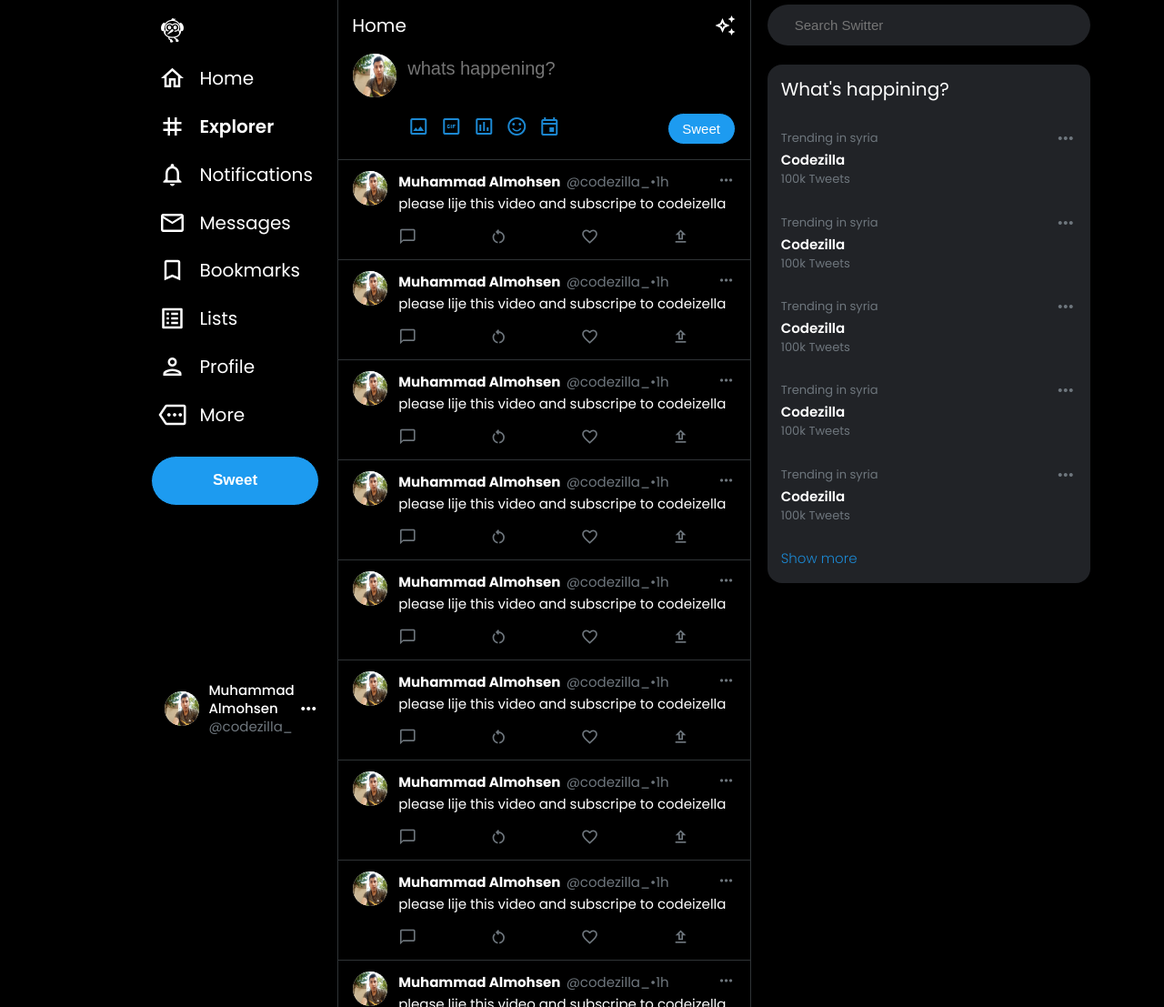
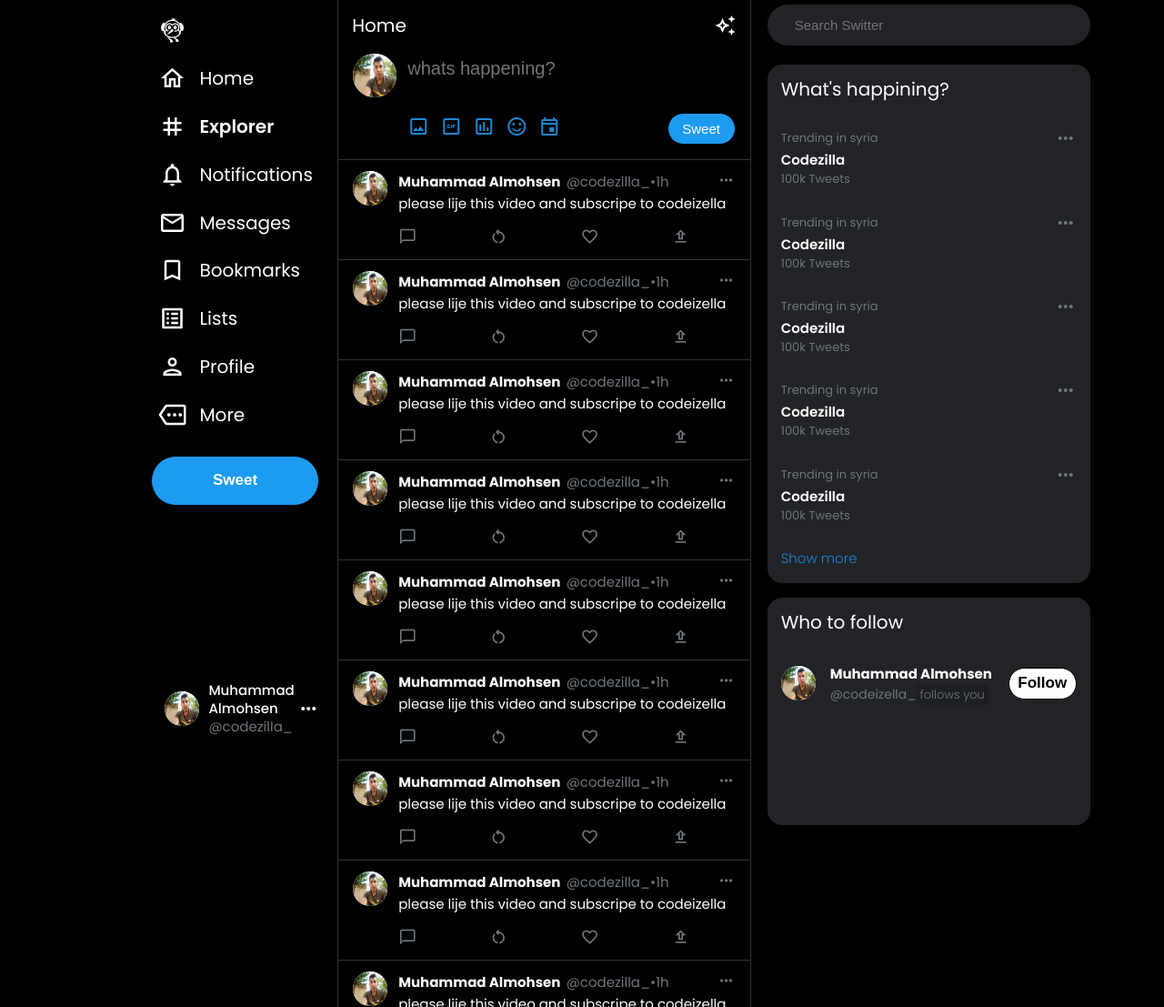
Before and after one commit to MohammadAlmohsen/twitter, a plain HTML site: page index.html in a window 1280 px wide. Shown: the top 1107 px of the page at 91% size. Drawn offline with Linux system fonts and the light colour scheme.

Commit message:
Start the follow section

```diff
--- a/index.html
+++ b/index.html
@@ -523,7 +523,17 @@
             </div>
 
             <div class="follow">
-
+                <h1 class="h1-title">Who to follow</h1>
+                <div class="follow-profile">
+                    <img class="tweet-img" src="image/photo_2024-05-09_22-26-43.jpg"/>
+                    <div class="follow-details">
+                    <a href="">
+                        Muhammad Almohsen
+                    </a>
+                    <span>@codeizella_<span id="follows">follows you</span></span>
+                </div>
+                    <button class="tweet-button">Follow</button>
+                </div>
             </div>
         </div>
     </div>
--- a/styles.css
+++ b/styles.css
@@ -309,3 +309,56 @@ main{
     border-bottom-right-radius: 16px ;
     border-bottom-left-radius: 16px;
 }
+
+.follow{
+    display: flex;
+    flex-direction: column;
+    height: 250px;
+    max-width: 355px;
+    border-radius: 16px;
+    background-color:#212327 ;
+    margin-top: 16px;
+}
+.follow-profile{
+    display: flex;
+    align-items: center;
+    justify-content: space-between;
+    width:100% ;
+    height: 70px;
+    margin-top: 5px;
+    padding  :30px 15px;
+}
+.follow-details{
+    display: flex;
+    flex-direction: column;
+    margin-left: 10px;
+}
+.follow-details a{
+    font-size: 1.5rem;
+    font-weight: 700;
+
+}
+.follow-details a:hover{
+    text-decoration: underline;
+}
+.follow-details span{
+    color:rgb(110,118,125);
+    font-size: 1.4rem;
+    font-weight: 400;
+}
+#follows{
+    font-weight: 300;
+    font-size: 1.3rem;
+    background-color:#1c1e22 ;
+    border-radius: 3px;
+    padding: 2px 4px;
+}
+.follow .tweet-button{
+    width: 75px;
+    height: 35px;
+    margin: 0 0 0 12px;
+    font-weight: 600;
+    background-color: white;
+    color: black;
+
+}
```
